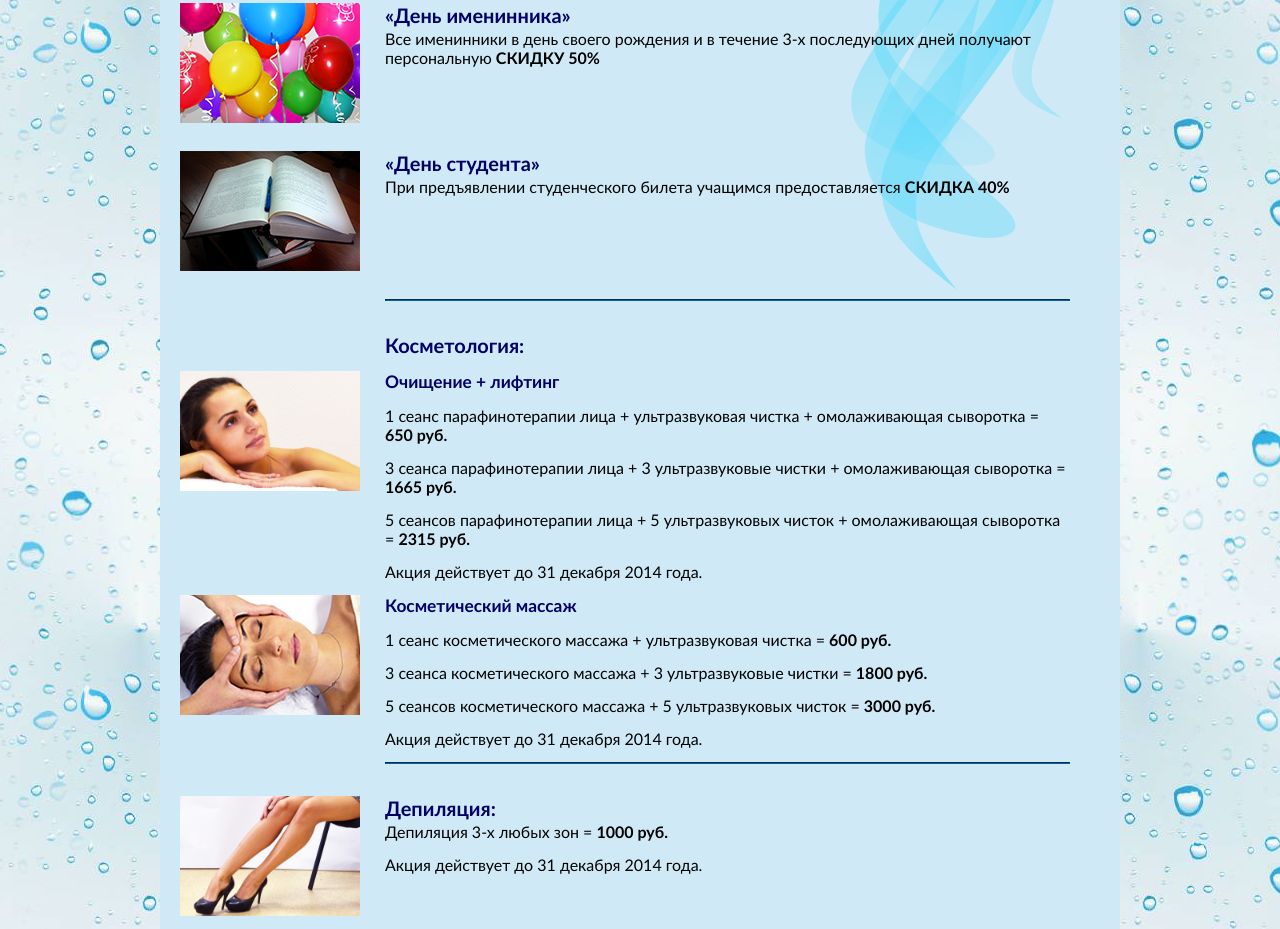
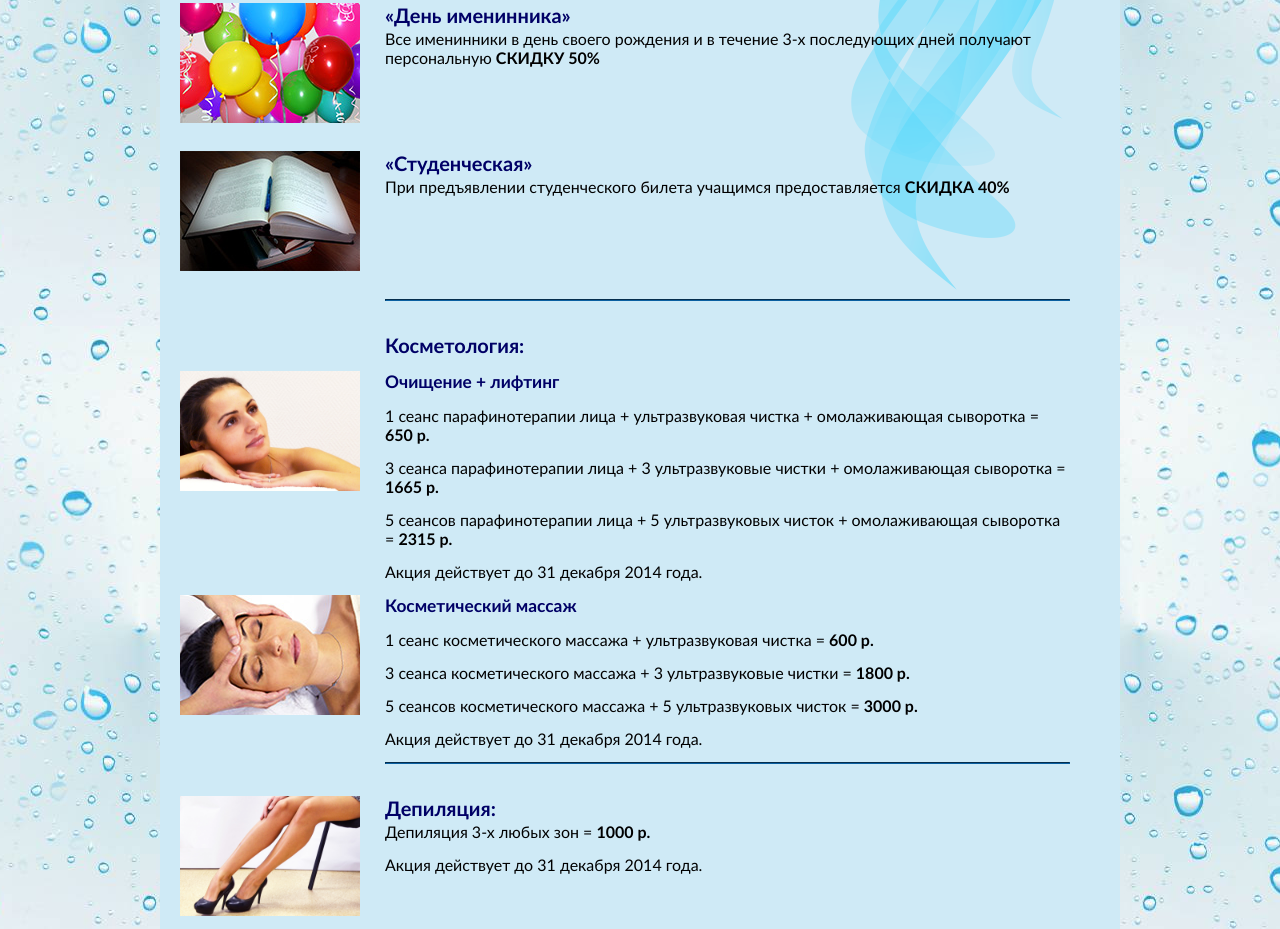
Before and after one commit to breeze-studio/breeze-studio.github.io, a plain HTML site: page actions.html in a window 1280 px wide. Shown: the part 373-1302 px from the top of the page. Drawn offline with nearby package versions, Linux system fonts and the light colour scheme.

Commit message:
заглавная картинка, коррекция текста

```diff
--- a/actions.html
+++ b/actions.html
@@ -43,7 +43,7 @@
 
 					<div class="section">
 						<img class="leftPicture" src="img/actions/stud.jpg" alt="Акция!" />
-						<h2>«День студента»</h2>
+						<h2>«Студенческая»</h2>
 						<p>При предъявлении студенческого билета учащимся предоставляется <strong>СКИДКА 40%</strong></p>
 					</div>
 
@@ -52,24 +52,24 @@
 					<div class="section">
 						<img class="leftPicture" src="img/actions/act1.jpg" alt="Акция!" />
 						<p><h3>Очищение + лифтинг</h3></p>
-						<p>1 сеанс парафинотерапии лица + ультразвуковая чистка + омолаживающая сыворотка = <strong>650&nbsp;руб.</strong></p>
-						<p>3 сеанса парафинотерапии лица + 3 ультразвуковые чистки + омолаживающая сыворотка = <strong>1665&nbsp;руб.</strong></p>
-						<p>5 сеансов парафинотерапии лица + 5 ультразвуковых чисток + омолаживающая сыворотка = <strong>2315&nbsp;руб.</strong></p>
+						<p>1 сеанс парафинотерапии лица + ультразвуковая чистка + омолаживающая сыворотка = <strong>650&nbsp;р.</strong></p>
+						<p>3 сеанса парафинотерапии лица + 3 ультразвуковые чистки + омолаживающая сыворотка = <strong>1665&nbsp;р.</strong></p>
+						<p>5 сеансов парафинотерапии лица + 5 ультразвуковых чисток + омолаживающая сыворотка = <strong>2315&nbsp;р.</strong></p>
 						<div class="epigraph"><p>Акция действует до 31 декабря 2014 года.</p></div>
 					</div>
 					<div class="section">
 						<img class="leftPicture" src="img/actions/act2.jpg" alt="Акция!" />
 						<p><h3>Косметический массаж</h3></p>
-						<p>1 сеанс косметического массажа + ультразвуковая чистка  = <strong>600&nbsp;руб.</strong></p>
-						<p>3 сеанса косметического массажа + 3 ультразвуковые чистки = <strong>1800&nbsp;руб.</strong></p>
-						<p>5 сеансов косметического массажа + 5 ультразвуковых чисток = <strong>3000&nbsp;руб.</strong></p>
+						<p>1 сеанс косметического массажа + ультразвуковая чистка  = <strong>600&nbsp;р.</strong></p>
+						<p>3 сеанса косметического массажа + 3 ультразвуковые чистки = <strong>1800&nbsp;р.</strong></p>
+						<p>5 сеансов косметического массажа + 5 ультразвуковых чисток = <strong>3000&nbsp;р.</strong></p>
 						<div class="epigraph"><p>Акция действует до 31 декабря 2014 года.</p></div>
 					</div>
 					<hr />
 					<div class="section">
 						<img class="leftPicture" src="img/actions/depil1.jpg" alt="Акция!" />
 						<h2>Депиляция:</h2>
-						<p>Депиляция 3-х любых зон = <strong>1000 руб.</strong></p>
+						<p>Депиляция 3-х любых зон = <strong>1000 р.</strong></p>
 						<div class="epigraph"><p>Акция действует до 31 декабря 2014 года.</p></div>
 					</div>
 					<hr />
```
Also changed, not shown: index.html (+4 -4 lines), ManeFace.png (added), img/ManeFace.png (added), img/imageFace.png, img/imageFace1.png (added).
